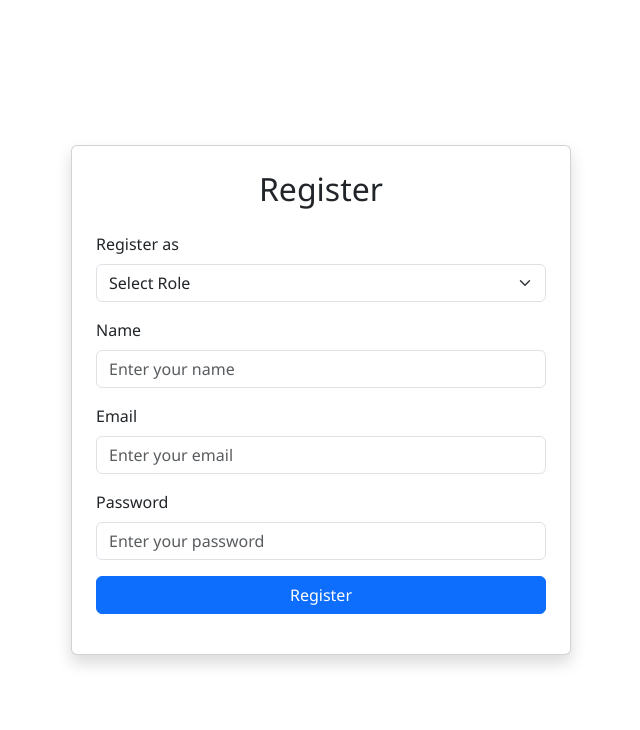
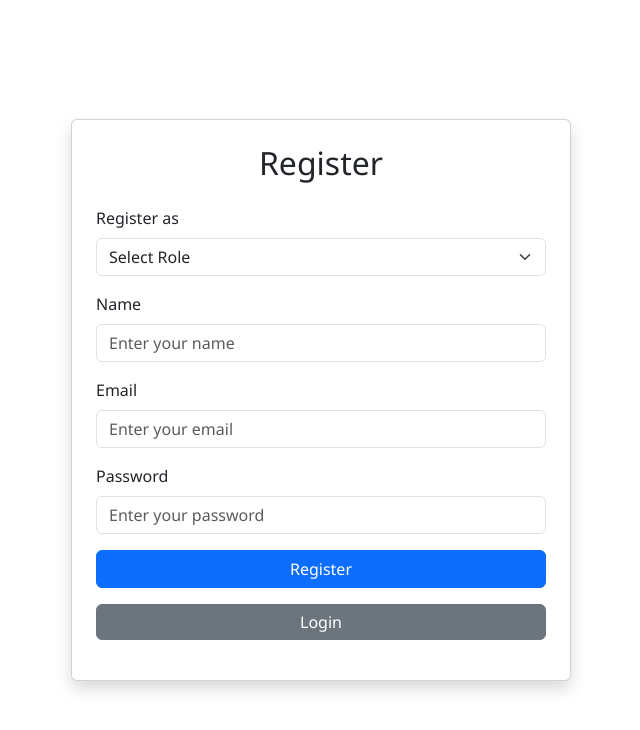
Before and after one commit to Madhurisaladi/collegemanagementsystem, a React (Create React App) app: page /register in a window 1280 px wide. Shown: the top 730 px of the page, without its empty margins (319-959 px from the left). Built offline with nearby package versions, Linux system fonts and the light colour scheme.

Commit message:
add login on register

```diff
--- a/src/components/register.js
+++ b/src/components/register.js
@@ -2,6 +2,7 @@ import React, { useState } from "react";
 import { auth, db } from "../firebase"; // Ensure Firebase is initialized correctly
 import { createUserWithEmailAndPassword } from "firebase/auth";
 import { setDoc, doc } from "firebase/firestore"; // Firestore to set role
+import { useNavigate } from "react-router-dom"; // Import useNavigate for redirection
 
 const Register = () => {
   // State variables for the form
@@ -25,6 +26,8 @@ const Register = () => {
     { code: "IT", name: "Information Technology" },
     { code: "CHEM", name: "Chemical Engineering" },
   ];
+
+  const navigate = useNavigate(); // Initialize navigate function
 
   // Handle role selection change
   const handleRoleChange = (e) => {
@@ -206,6 +209,22 @@ const Register = () => {
           {error && <p className="text-danger text-center">{error}</p>}
           {success && <p className="text-success text-center">{success}</p>}
         </form>
+
+        {/* Login Button - positioned at the bottom  */}
+        <div className="d-grid mb-3" style={{ position: "relative" }}>
+          <button
+            className="btn btn-secondary"
+            style={{
+              position: "below",
+              right: "190px",
+              bottom: "-30px",
+              padding: "5px 15px",
+            }}
+            onClick={() => navigate("/login")}  // Navigate to login page
+          >
+            Login
+          </button>
+        </div>
       </div>
     </div>
   );
```
